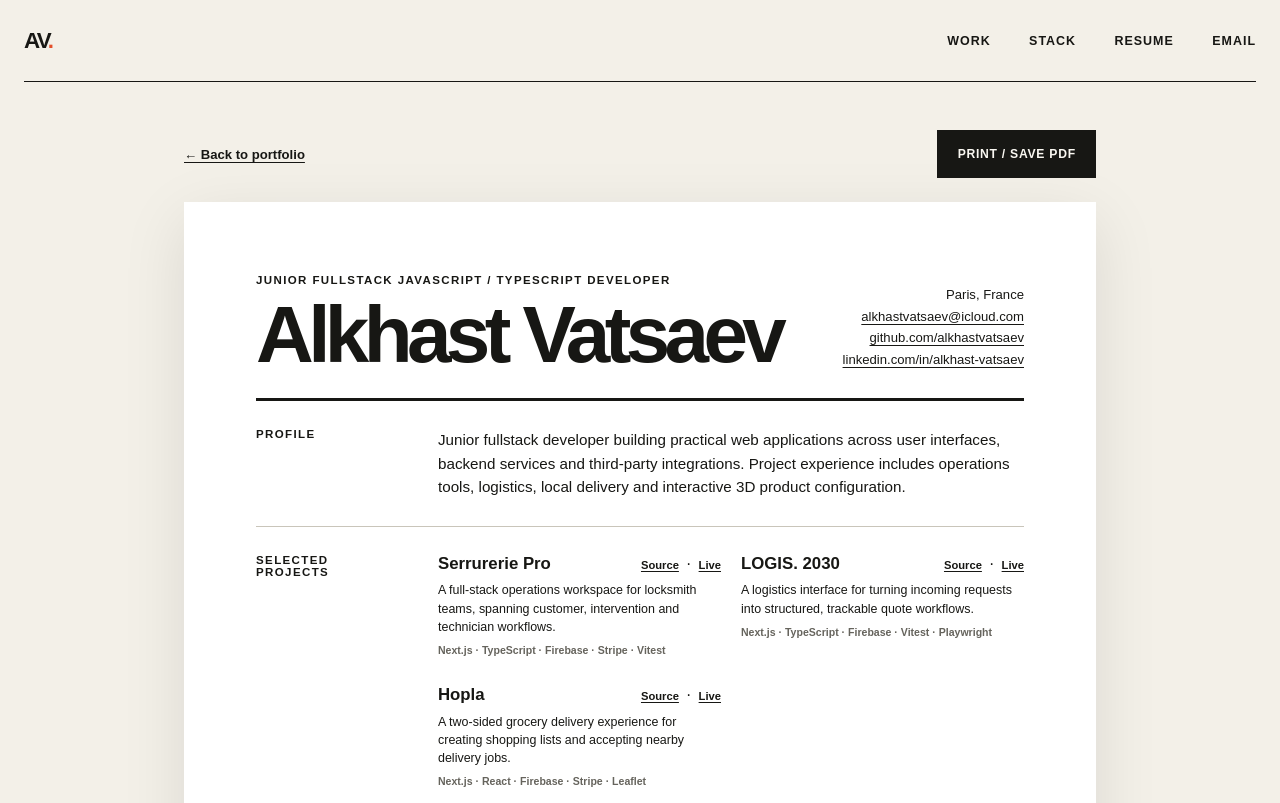
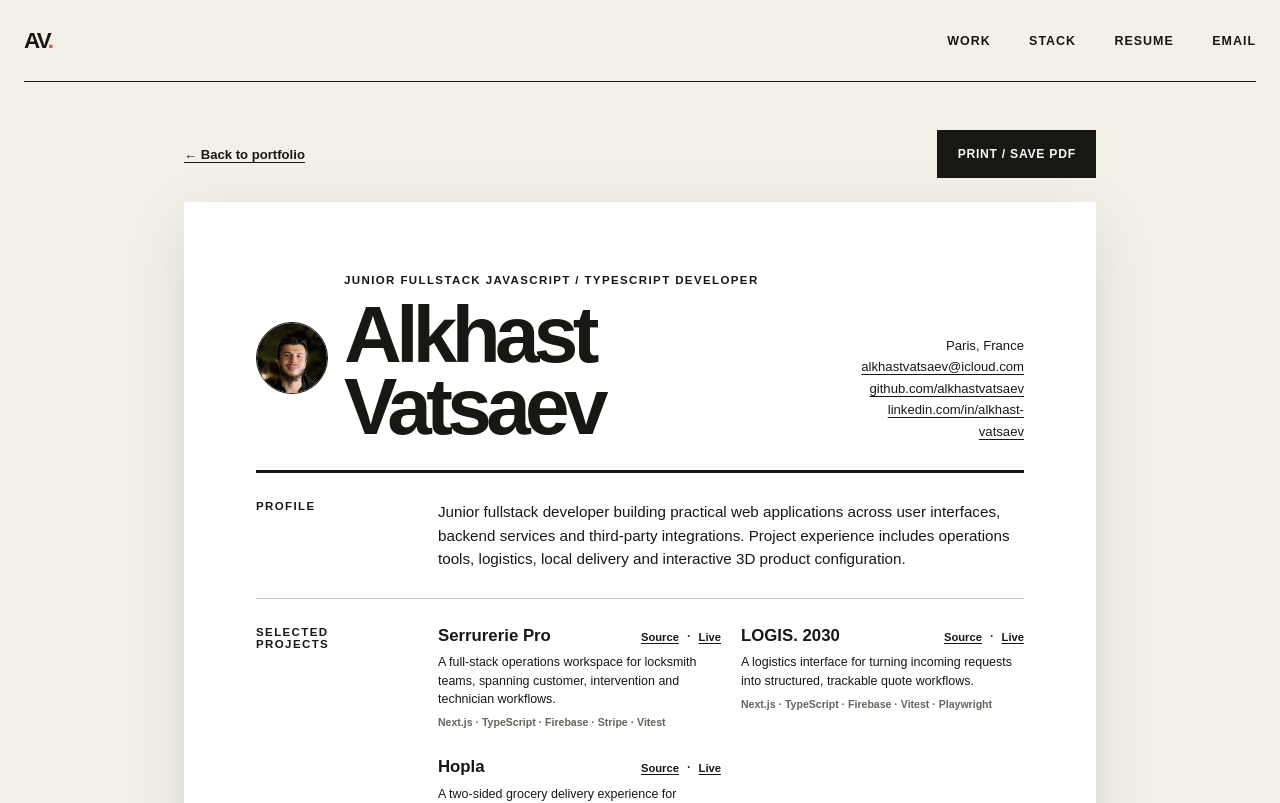
Before and after one commit to alkhastvatsaev/portfolio, a Next.js app: page /resume in a window 1280 px wide. Shown: the top 803 px of the page. Built offline with nearby package versions, Linux system fonts and the light colour scheme.

Commit message:
align profile photo across job assets

```diff
--- a/next.config.ts
+++ b/next.config.ts
@@ -2,6 +2,9 @@ import type { NextConfig } from "next";
 
 const nextConfig: NextConfig = {
   output: "export",
+  images: {
+    unoptimized: true,
+  },
 };
 
 export default nextConfig;
--- a/src/app/globals.css
+++ b/src/app/globals.css
@@ -152,6 +152,21 @@ main > section {
 
 .hero-footer {
   gap: 3rem;
+}
+
+.hero-identity {
+  align-items: center;
+  display: flex;
+  gap: 1.4rem;
+}
+
+.profile-photo {
+  border: 1px solid var(--ink);
+  border-radius: 50%;
+  flex: 0 0 auto;
+  height: 104px;
+  object-fit: cover;
+  width: 104px;
 }
 
 .hero-intro {
@@ -432,6 +447,20 @@ main > section {
   padding-bottom: 1.7rem;
 }
 
+.resume-identity {
+  align-items: center;
+  display: flex;
+  gap: 1rem;
+}
+
+.resume-photo {
+  border: 1px solid var(--ink);
+  border-radius: 50%;
+  height: 72px;
+  object-fit: cover;
+  width: 72px;
+}
+
 .resume-header h1 {
   font-size: clamp(2.8rem, 7vw, 5rem);
   letter-spacing: -0.07em;
@@ -536,6 +565,10 @@ main > section {
     gap: 1.5rem;
   }
 
+  .hero-identity {
+    align-items: flex-start;
+  }
+
   .hero {
     min-height: auto;
   }
@@ -614,6 +647,10 @@ main > section {
     align-items: flex-start;
     flex-direction: column;
     gap: 1.5rem;
+  }
+
+  .resume-identity {
+    align-items: flex-start;
   }
 
   .resume-header address {
--- a/src/app/resume/page.tsx
+++ b/src/app/resume/page.tsx
@@ -1,4 +1,5 @@
 import type { Metadata } from "next";
+import Image from "next/image";
 import Link from "next/link";
 
 import { PrintButton } from "@/components/print-button";
@@ -21,11 +22,20 @@ export default function ResumePage() {
 
       <article className="resume" aria-labelledby="resume-name">
         <header className="resume-header">
-          <div>
-            <p className="resume-kicker">
-              Junior Fullstack JavaScript / TypeScript Developer
-            </p>
-            <h1 id="resume-name">Alkhast Vatsaev</h1>
+          <div className="resume-identity">
+            <Image
+              className="resume-photo"
+              src="/profile.png"
+              alt=""
+              width={460}
+              height={460}
+            />
+            <div>
+              <p className="resume-kicker">
+                Junior Fullstack JavaScript / TypeScript Developer
+              </p>
+              <h1 id="resume-name">Alkhast Vatsaev</h1>
+            </div>
           </div>
           <address>
             Paris, France
```
Also changed, not shown: src/app/page.tsx (+16 -5 lines), public/profile.png (added).
